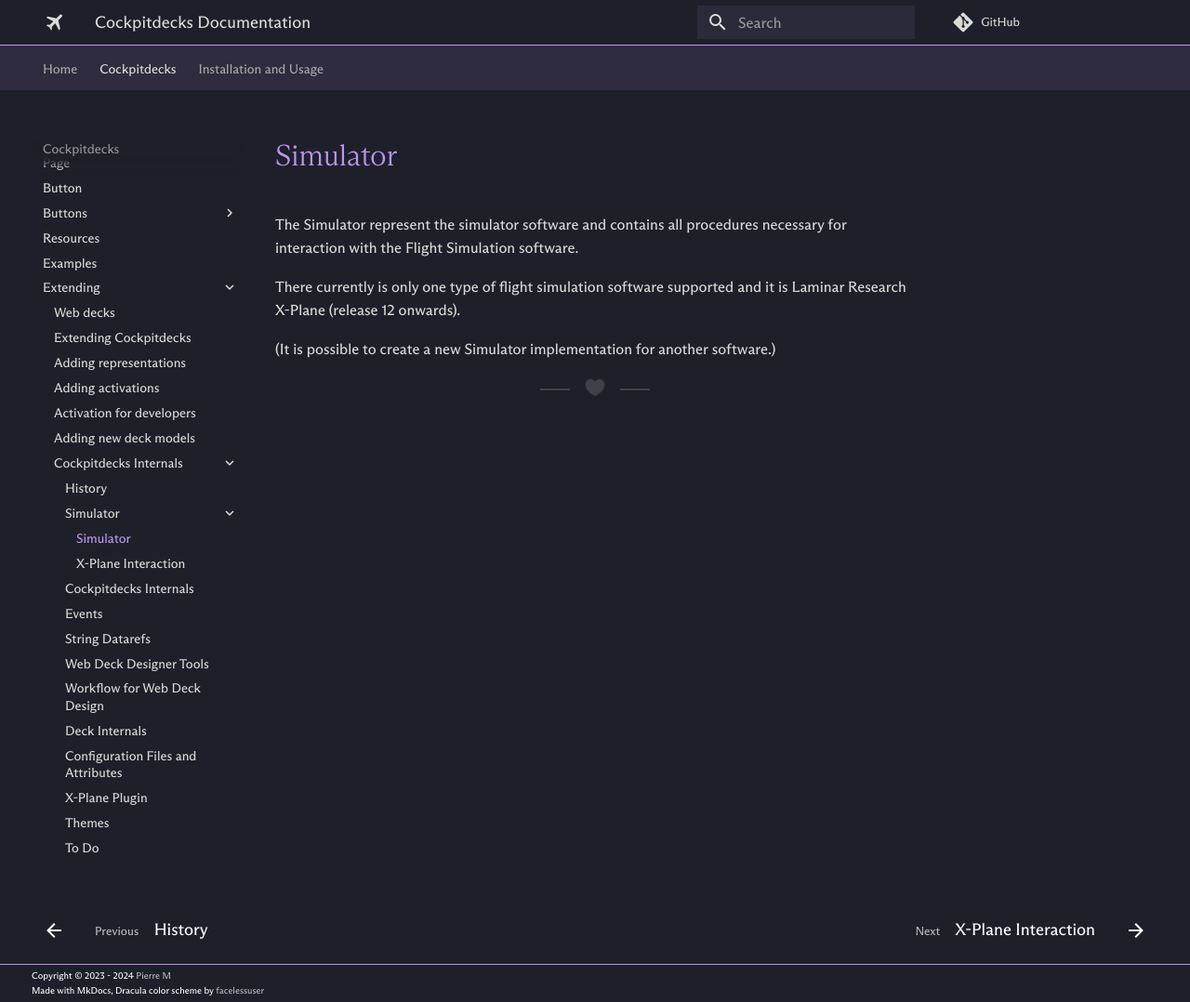
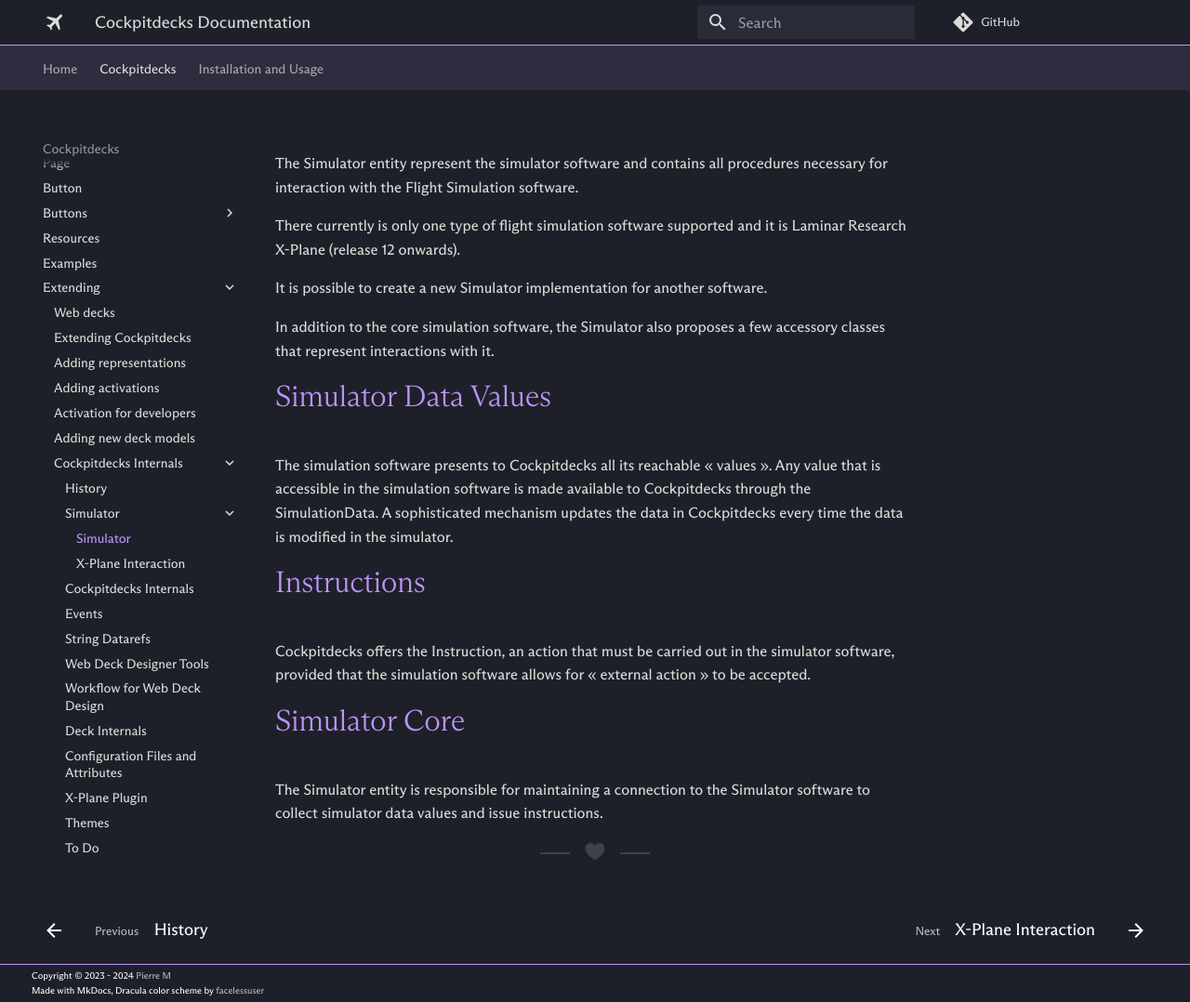
Before and after one commit to devleaks/cockpitdecks-docs, an MkDocs documentation site: the page built from docs/Extending/Simulator.md, in a window 1280 px wide and 1078 px high. Shown: the whole window at 93% size. Built offline with MkDocs 1.6.1 and Material for MkDocs 9.7.7, drawn with Linux system fonts in a browser that asks for light colours; a script that is not in the unit is left out; comment, search, counter and statistics services are not loaded.

```diff
--- a/docs/Extending/Simulator.md
+++ b/docs/Extending/Simulator.md
@@ -1,5 +1,19 @@
-The Simulator represent the simulator software and contains all procedures necessary for interaction with the Flight Simulation software.
+The Simulator entity represent the simulator software and contains all procedures necessary for interaction with the Flight Simulation software.
 
 There currently is only one type of flight simulation software supported and it is Laminar Research X-Plane (release 12 onwards).
 
-(It is possible to create a new Simulator implementation for another software.)
+It is possible to create a new Simulator implementation for another software.
+
+In addition to the core simulation software, the Simulator also proposes a few accessory classes that represent interactions with it.
+
+# Simulator Data Values
+
+The simulation software presents to Cockpitdecks all its reachable « values ». Any value that is accessible in the simulation software is made available to Cockpitdecks through the SimulationData. A sophisticated mechanism updates the data in Cockpitdecks every time the data is modified in the simulator.
+
+# Instructions
+
+Cockpitdecks offers the Instruction, an action that must be carried out in the simulator software, provided that the simulation software allows for « external action » to be accepted.
+
+# Simulator Core
+
+The Simulator entity is responsible for maintaining a connection to the Simulator software to collect simulator data values and issue instructions.
```
Also changed, not shown: docs/Extending/Internals/Cockpitdecks Internals.md (+6 -0 lines), docs/images/entities.svg (added).
